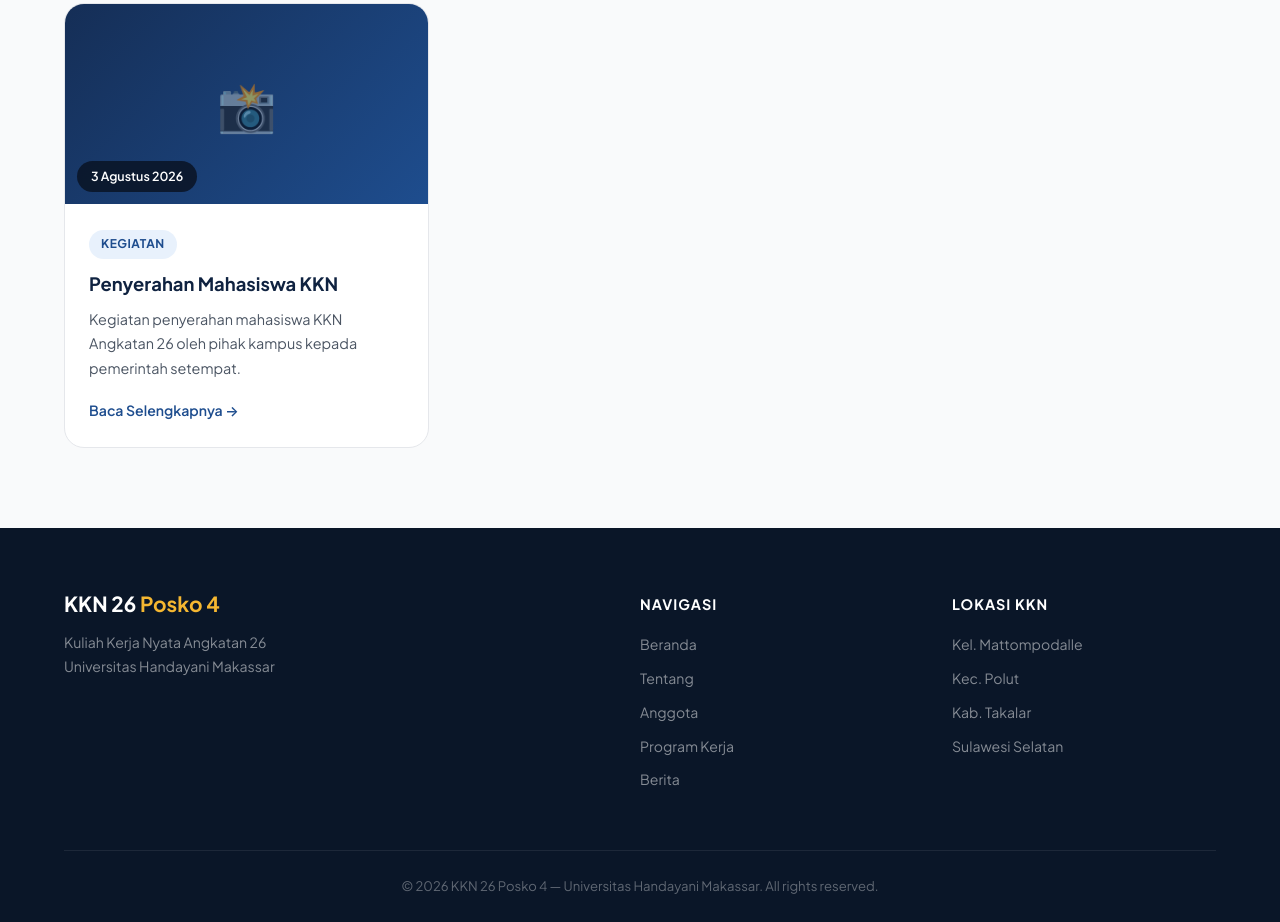
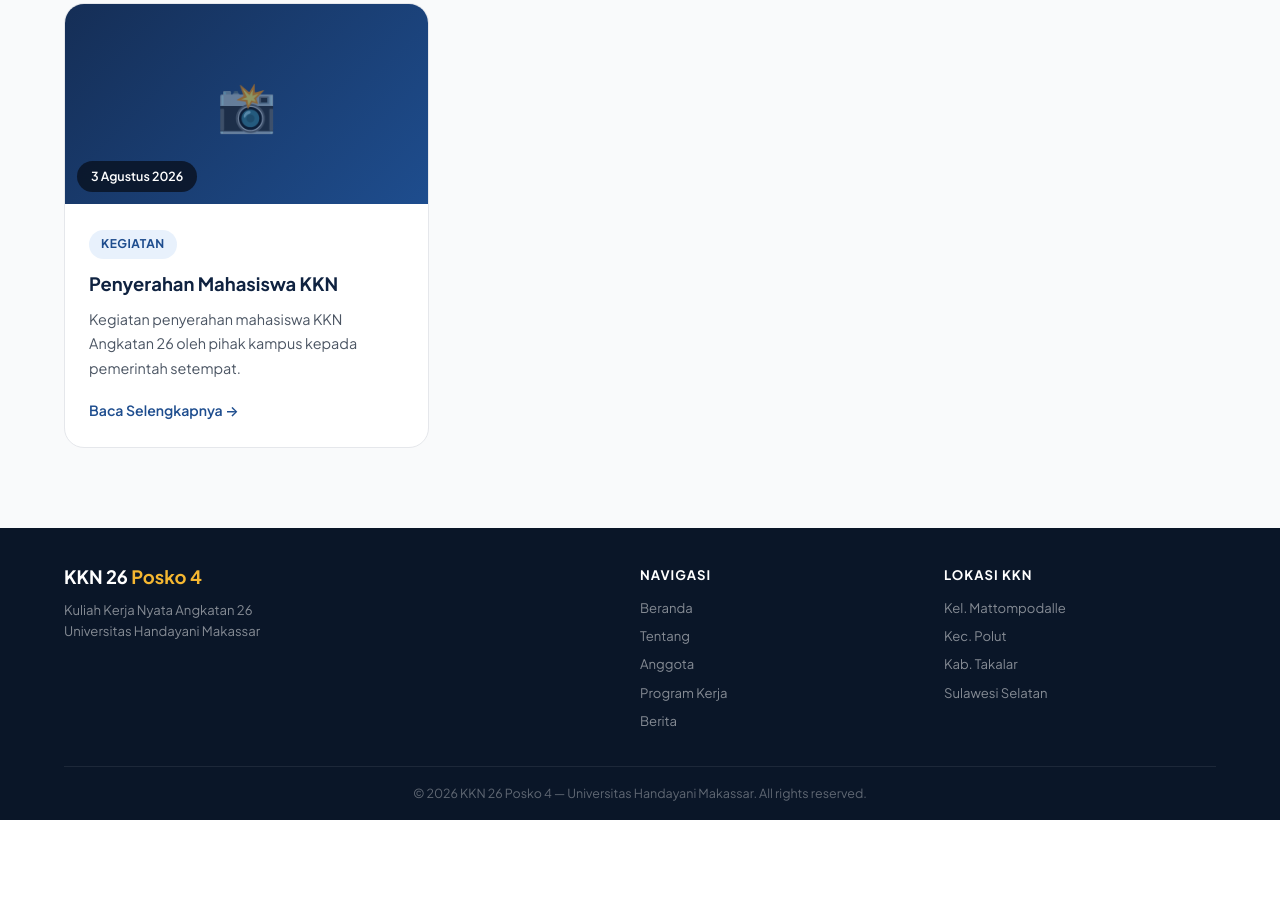
Before and after one commit to wahyu1337/kkn-26-posko4-uhm, a website built with webpack: page src/index.html in a window 1280 px wide. Shown: the part 1694-2616 px from the top of the page. After the commit the page ends 2514 px from the top, so only its background shows below. Built offline with nearby package versions, Linux system fonts and the light colour scheme.

Commit message:
update footer layout v2
reduce footer height 40%

```diff
--- a/src/style.css
+++ b/src/style.css
@@ -1159,44 +1159,44 @@ ul {
 .footer {
     background: var(--primary-900);
     color: rgba(255, 255, 255, 0.7);
-    padding: 64px 0 0;
+    padding: 36px 0 0;
 }
 
 .footer-content {
     display: grid;
     grid-template-columns: 2fr 1fr 1fr;
-    gap: 48px;
-    padding-bottom: 48px;
+    gap: 32px;
+    padding-bottom: 28px;
     border-bottom: 1px solid rgba(255, 255, 255, 0.08);
 }
 
 .footer-brand .logo-text {
-    font-size: 1.3rem;
+    font-size: 1.15rem;
 }
 
 .footer-brand p {
-    margin-top: 12px;
-    font-size: 0.88rem;
-    line-height: 1.7;
+    margin-top: 8px;
+    font-size: 0.82rem;
+    line-height: 1.6;
     color: rgba(255, 255, 255, 0.5);
 }
 
 .footer-links h4 {
-    font-size: 0.9rem;
+    font-size: 0.82rem;
     font-weight: 700;
     color: #fff;
-    margin-bottom: 16px;
+    margin-bottom: 10px;
     text-transform: uppercase;
     letter-spacing: 1px;
 }
 
 .footer-links li {
-    margin-bottom: 10px;
+    margin-bottom: 6px;
 }
 
 .footer-links a,
 .footer-links li {
-    font-size: 0.88rem;
+    font-size: 0.82rem;
     color: rgba(255, 255, 255, 0.5);
     transition: color var(--transition-fast);
 }
@@ -1206,12 +1206,12 @@ ul {
 }
 
 .footer-bottom {
-    padding: 24px 0;
+    padding: 16px 0;
     text-align: center;
 }
 
 .footer-bottom p {
-    font-size: 0.82rem;
+    font-size: 0.78rem;
     color: rgba(255, 255, 255, 0.35);
 }
 
```
